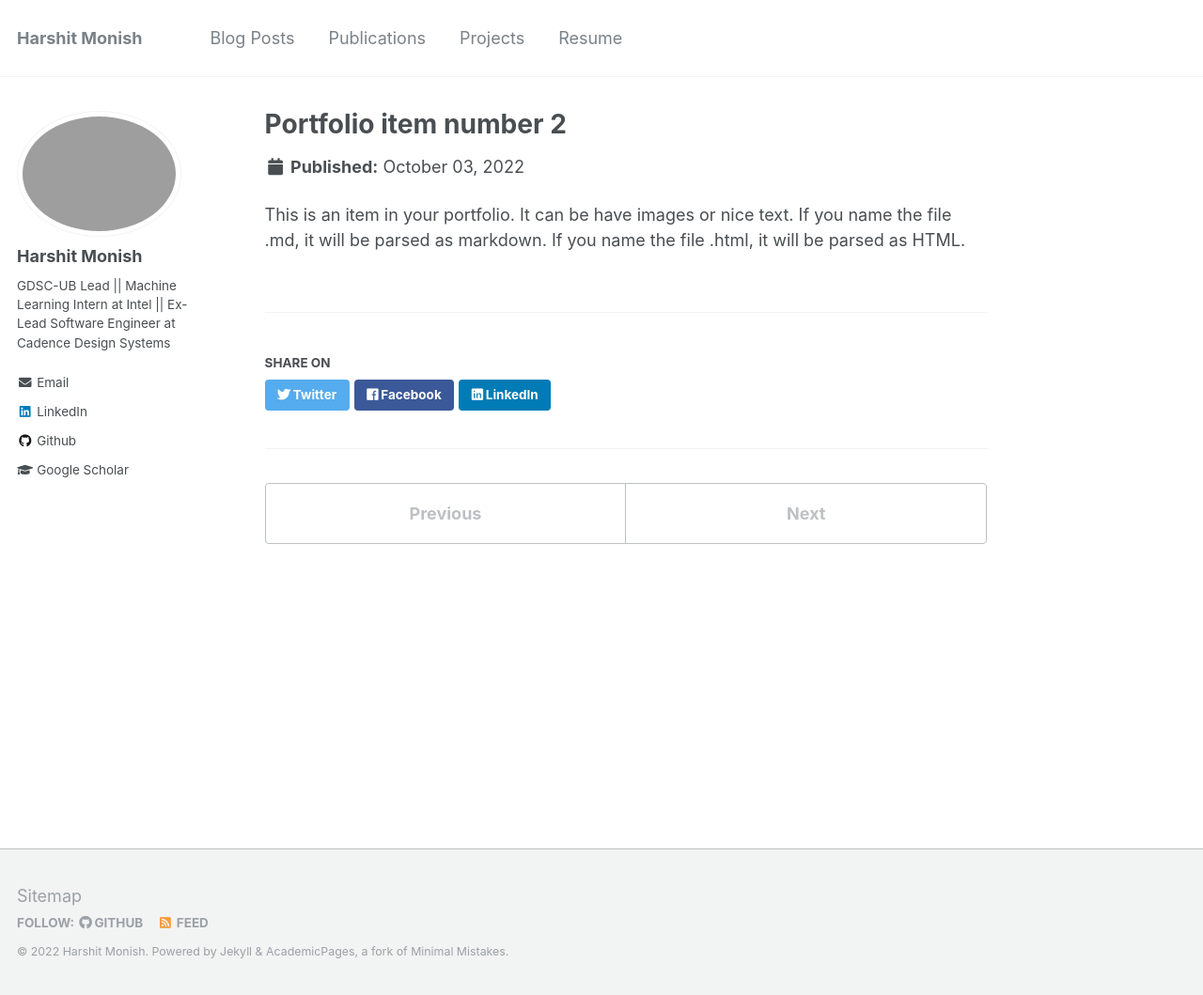
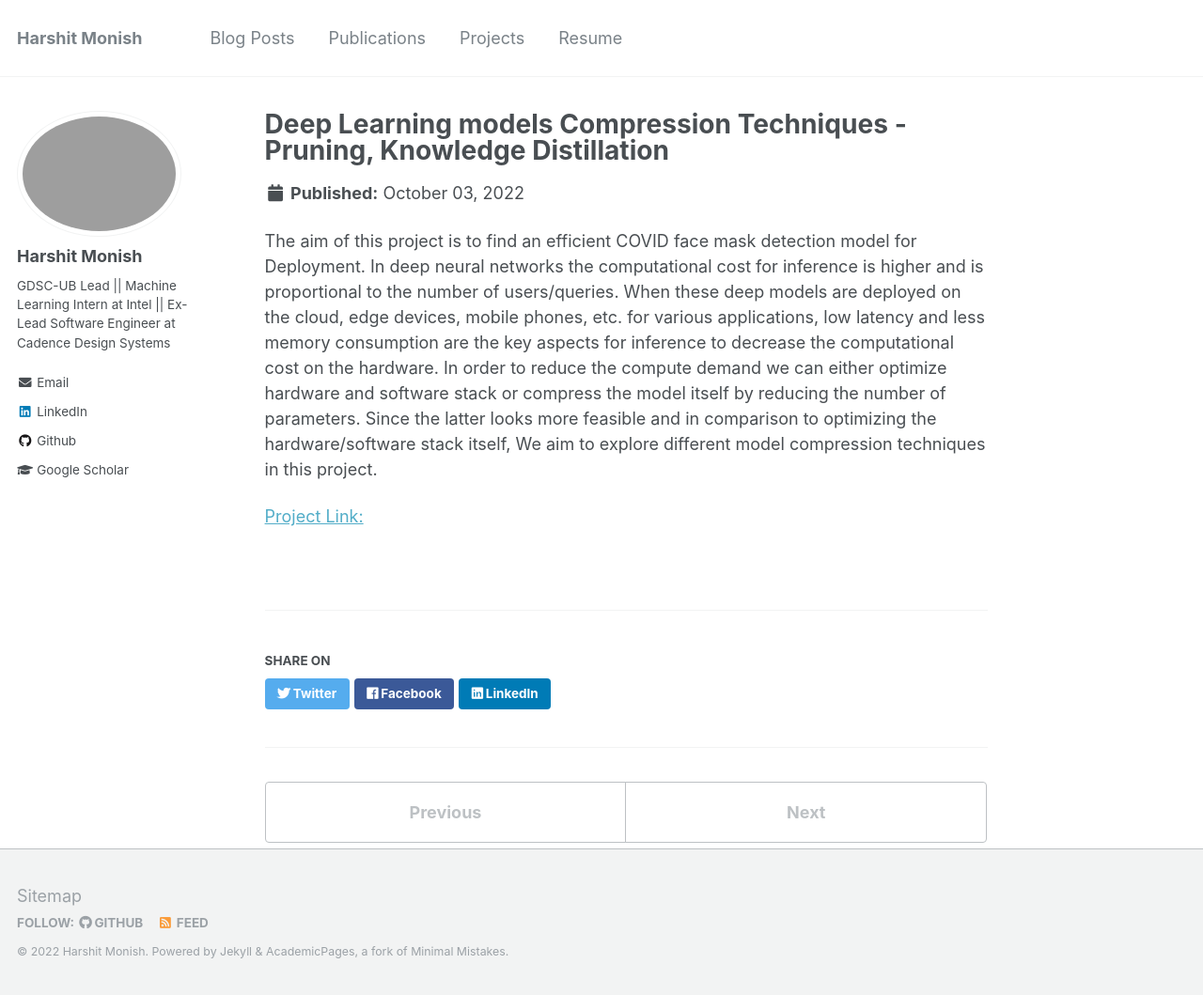
Before and after one commit to harshitmonish/harshitmonish.github.io, a Jekyll site: the page built from _portfolio/portfolio-2.md, in a window 1280 px wide and 1059 px high. Shown: the whole window at 94% size. Built offline with Jekyll 4.4.1, drawn with Linux system fonts in a browser that asks for light colours.

Commit message:
Updated Projects

```diff
--- /dev/null
+++ b/_portfolio/portfolio-2.md
@@ -0,0 +1,9 @@
+---
+title: "Deep Learning models Compression Techniques - Pruning, Knowledge Distillation"
+excerpt: "We aim to explore different model compression techniques in this project. <br/><img src='/images/KD.PNG'>"
+collection: portfolio
+---
+
+The aim of this project is to find an efficient COVID face mask detection model for Deployment. In deep neural networks the computational cost for inference is higher and is proportional to the number of users/queries. When these deep models are deployed on the cloud, edge devices, mobile phones, etc. for various applications, low latency and less memory consumption are the key aspects for inference to decrease the computational cost on the hardware. In order to reduce the compute demand we can either optimize hardware and software stack or compress the model itself by reducing the number of parameters. Since the latter looks more feasible and in comparison to optimizing the hardware/software stack itself, We aim to explore different model compression techniques in this project.
+
+[Project Link:](https://github.com/harshitmonish/Face-Mask-Detection-with-pruning)
--- a/_portfolio/portfolio-3.md
+++ b/_portfolio/portfolio-3.md
@@ -1,7 +1,9 @@
 ---
-title: "Portfolio item number 1"
-excerpt: "Short description of portfolio item number 1<br/><img src='/images/500x300.png'>"
+title: "Dependency Parsing in Natural Language Processing"
+excerpt: "In this project, we plan to implement the transition based and graph based dependency parser using neural network approaches for feature representation to extract the syntactic interpretations. <br/><img src='/images/dependency_parsing.PNG'>"
 collection: portfolio
 ---
 
-This is an item in your portfolio. It can be have images or nice text. If you name the file .md, it will be parsed as markdown. If you name the file .html, it will be parsed as HTML.
+In this project, we plan to implement the transition based and graph based dependency parser using neural network approaches for feature representation to extract the syntactic interpretations. We have further explore different approaches to generate the word embedding using Glove embedding, Elmo embedding. Our main contribution will be applying graph based embedding in transition based dependency parsing and graph based dependency parsing approach. Finally we have performed a comparative analysis of these approaches using the Universal
+
+[Project Link:](https://github.com/harshitmonish/Dependency_parsing)
```
Also changed, not shown: _portfolio/portfolio-1.md (+1 -1 lines), _portfolio/portfolio-4.md (+5 -3 lines).
